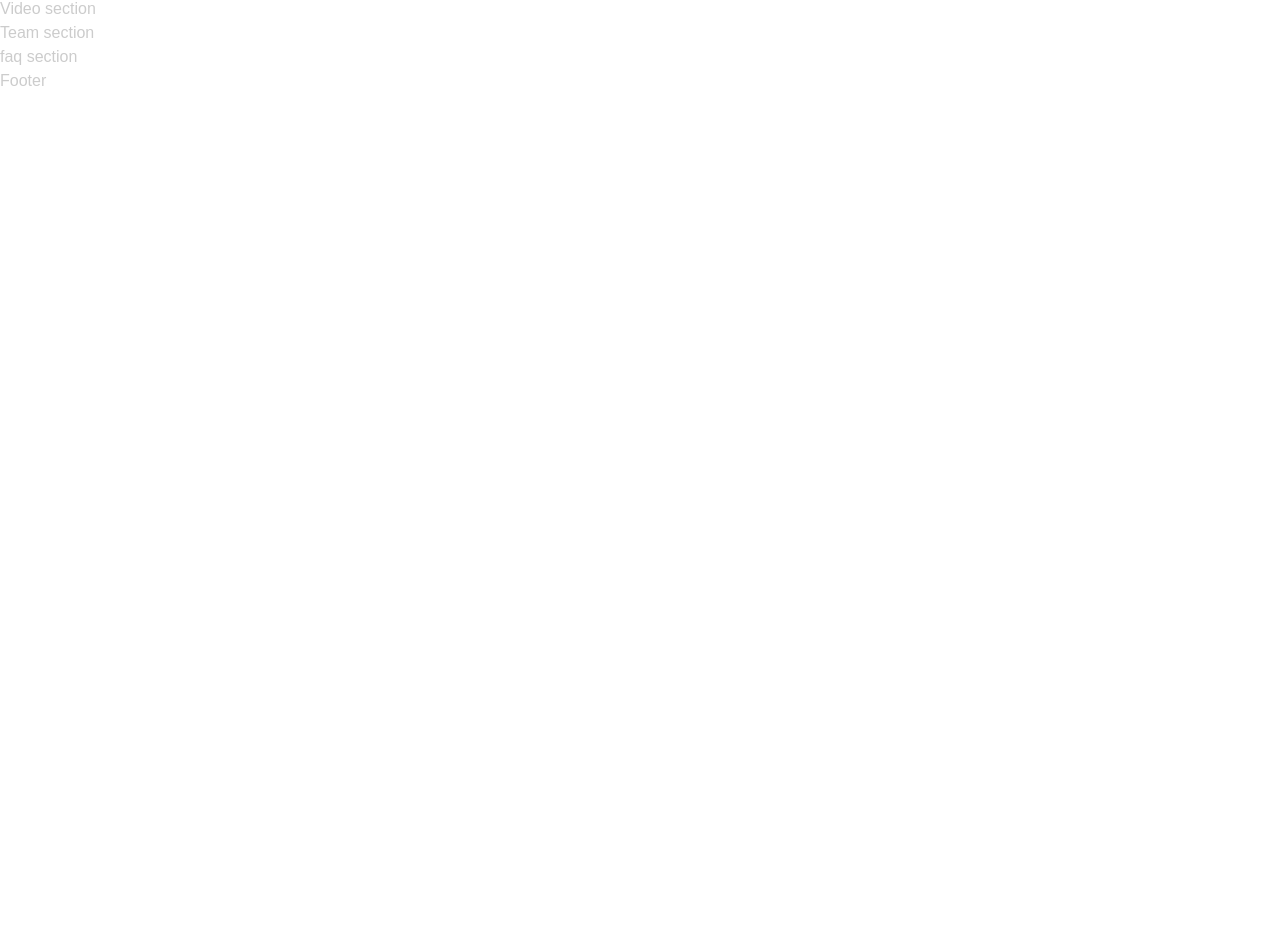
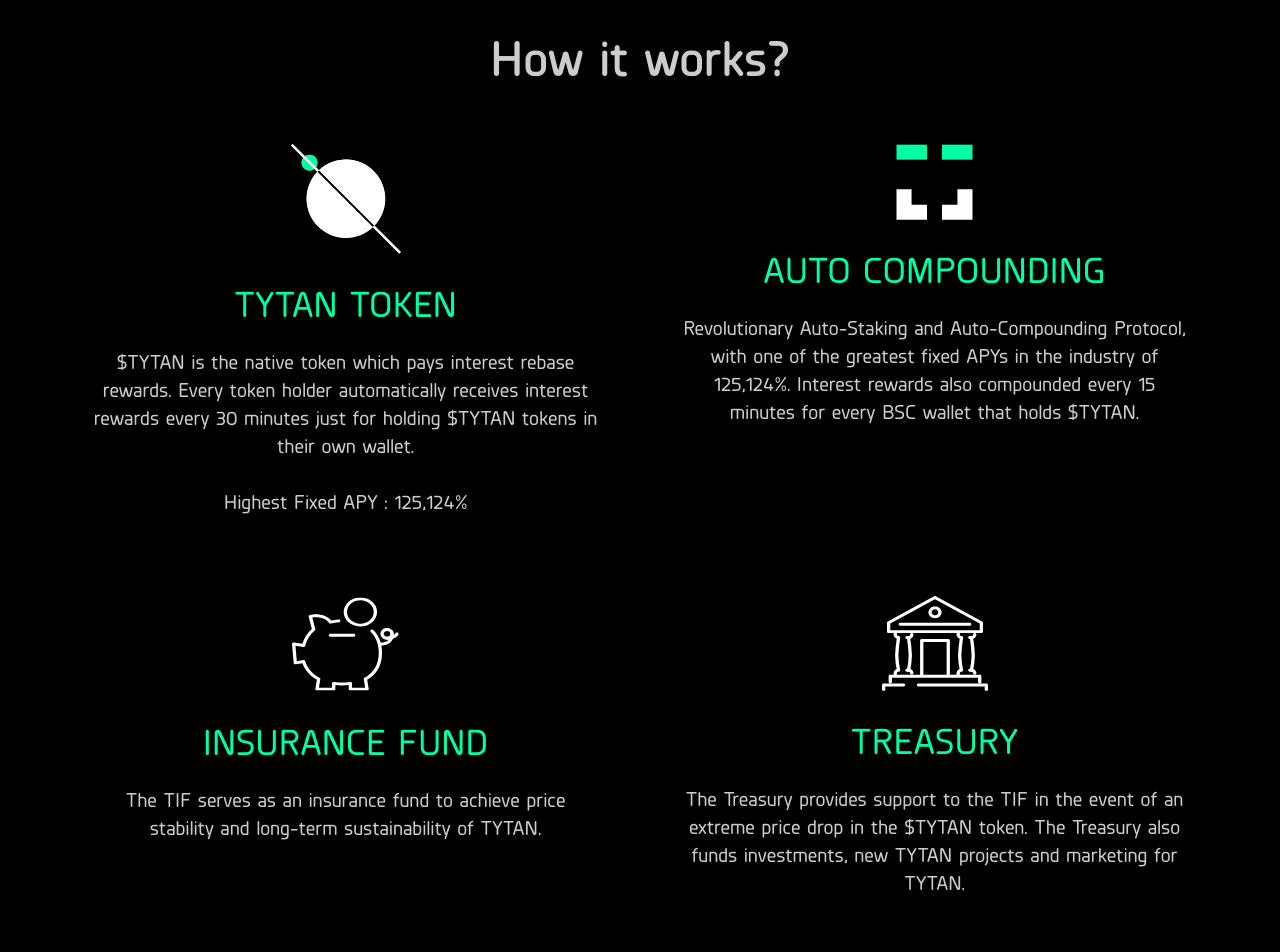
Before and after one commit to Tytan-Finance/Tytan-Landing, a Next.js app: page / in a window 1280 px wide. Shown: the part 2893-3845 px from the top of the page. Before the commit the page ends 2986 px from the top, so only its background shows below. Built offline with nearby package versions, Linux system fonts and the light colour scheme; a web font is replaced by a local one.

Commit message:
done with the how it works section

```diff
--- a/components/HomePage/AutoStackingProtocolsSection.tsx
+++ b/components/HomePage/AutoStackingProtocolsSection.tsx
@@ -98,8 +98,6 @@ const AutoStackingProtocolsSection: React.FC<Props> = () => {
                         <ButtonPrimary>
                             Whitepaper
                         </ButtonPrimary>
-
-
                     </div>
 
                 </div>
--- a/components/HomePage/HowItWorksSection.tsx
+++ b/components/HomePage/HowItWorksSection.tsx
@@ -1,11 +1,105 @@
 import React from 'react';
+import {ResponsiveBody1, ResponsiveH1} from "../common";
+import Image from 'next/image';
 
-interface Props {}
+interface Props {
+}
 
-const HowItWorksSection:React.FC<Props> = () => {
+const stepsData = [
+    {
+        id: 1,
+        imgSrc: "/homepage/tytan-token.svg",
+        imgWidth: 110.97,
+        imgHeight: 110.67,
+        heading: 'tytan token',
+        desc: <>
+            $TYTAN is the native token which pays interest rebase rewards. Every token holder automatically receives
+            interest rewards every 30 minutes just for holding $TYTAN tokens in their own wallet.
+            <br/> <br/>
+            Highest Fixed APY : 125,124%
+        </>
+    },
+    {
+        id: 2,
+        imgSrc: "/homepage/auto-compounding.svg",
+        imgWidth: 77,
+        imgHeight: 76,
+        heading: 'auto compOunding',
+        desc: <>
+            Revolutionary Auto-Staking and Auto-Compounding Protocol, with one of the greatest fixed APYs in the
+            industry of 125,124%. Interest rewards also compounded every 15 minutes for every BSC wallet that holds
+            $TYTAN.
+        </>
+    },
+    {
+        id: 3,
+        imgSrc: "/homepage/insurance-fund.svg",
+        heading: 'Insurance Fund',
+        imgWidth: 107.76,
+        imgHeight: 96,
+        desc: <>
+            The TIF serves as an insurance fund to achieve price stability and long-term sustainability of TYTAN.
+        </>
+    },
+    {
+        id: 4,
+        imgSrc: "/homepage/treasur.svg",
+        heading: 'Treasury',
+        imgWidth: 106,
+        imgHeight: 95,
+        desc: <>
+            The Treasury provides support to the TIF in the event of an extreme price drop in the $TYTAN token. The
+            Treasury also funds investments, new TYTAN projects and marketing for TYTAN.
+        </>
+    },
+    {
+        id: 5,
+        imgSrc: "/homepage/the-afterburner.svg",
+        heading: 'The afterburner',
+        imgWidth: 100,
+        imgHeight: 113,
+        desc: <>
+            3% of Buys and 3.5% of $TYTAN Sells traded, are burnt in the Inferno. The more traded the more the Inferno
+            grows in size, reducing the circulating supply & keeping the TYTAN protocol stable.
+        </>
+    },
+]
+
+const HowItWorksSection: React.FC<Props> = () => {
     return (
-        <div>
-            How it works section
+        <div className={`bg-black pb-20 pt-[20-rem]`}>
+            {/*<img className={`w-full object-cover -mt-40`} src="/homePage/moon.png" alt="moon image"/>*/}
+            <div className={`container`}>
+                <ResponsiveH1 className={`text-center`}>
+                    How it works?
+                </ResponsiveH1>
+
+                <div className={`mt-12 flex  flex-wrap justify-center gap-20`}>
+
+                    {
+                        stepsData.map(({id,desc,heading,imgSrc,imgHeight,imgWidth}) => (
+
+                            <div className={`max-w-[509px] w-full`}>
+
+                                <div className={`flex items-center justify-center`}>
+                                    <Image src={imgSrc} width={imgWidth} height={imgHeight}/>
+                                </div>
+
+                                <h2 className={`font-Planer-Medium mt-6 text-center text-green uppercase text-[36px]`}>
+                                    {heading}
+                                </h2>
+
+                                <ResponsiveBody1 className={`text-center mt-4`}>
+                                    {desc}
+                                </ResponsiveBody1>
+
+                            </div>
+                        ))
+                    }
+
+                </div>
+
+            </div>
         </div>
     );
 };
--- a/components/HomePage/HowMuchCanIEarnSection.tsx
+++ b/components/HomePage/HowMuchCanIEarnSection.tsx
@@ -11,11 +11,12 @@ const HowMuchCanIEarnSection: React.FC<Props> = () => {
         <div className={`py-20 bg-black relative overflow-visible`}>
 
             {/*     Top white light ray   */}
-            {/*<div>*/}
-            {/*    <Image layout={'fill'} src={'/homePage/lines-1.svg'} objectFit={'cover'}/>*/}
-            {/*</div>*/}
+            <div className={`absolute -top-20`}>
+                {/*<Image layout={'fill'} src={'/homePage/lines-1.svg'} objectFit={'cover'}/>*/}
+                <img className={`w-full object-cover -z-10`} src="/homePage/lines-1.svg" alt="lines-image"/>
+            </div>
 
-            <div className={`container relative`}>
+            <div className={`container relative mt-16 md:mt-32`}>
                 <ResponsiveH1 className={`text-center font-Planer-Bold text-accent`}>
                     How much can I earn?
                 </ResponsiveH1>
```
